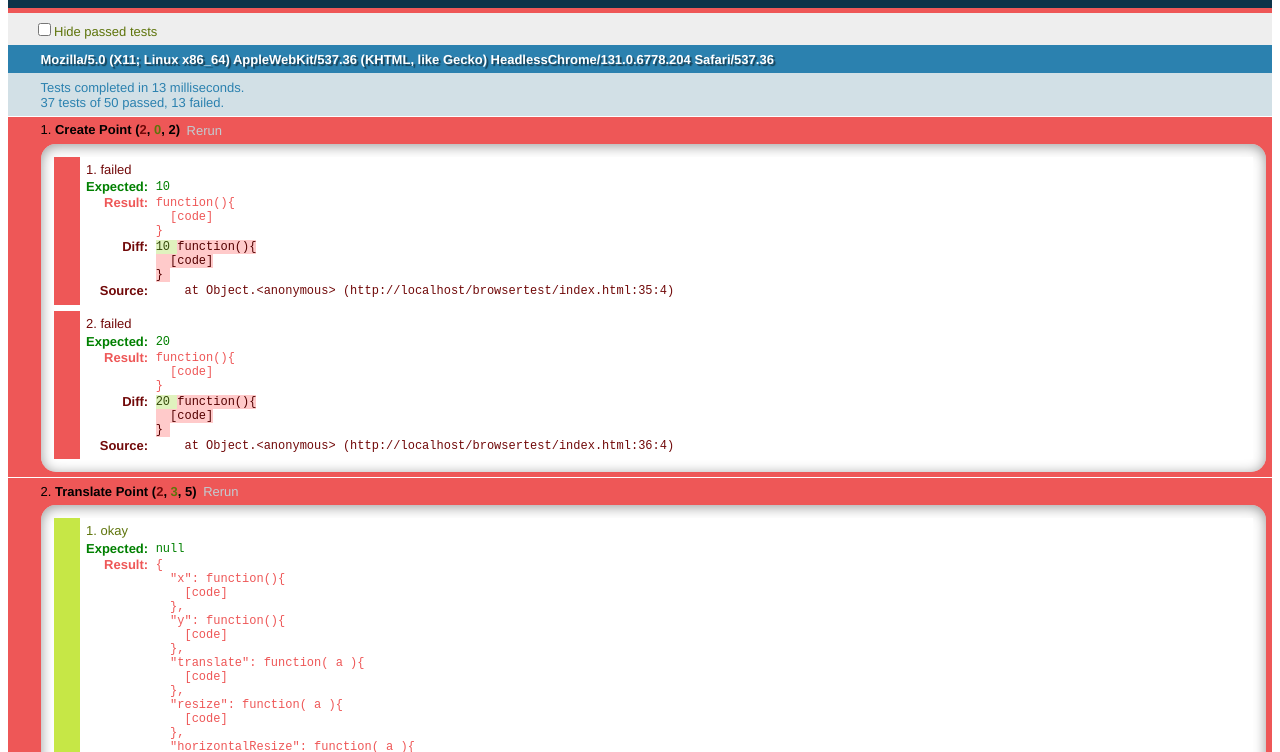
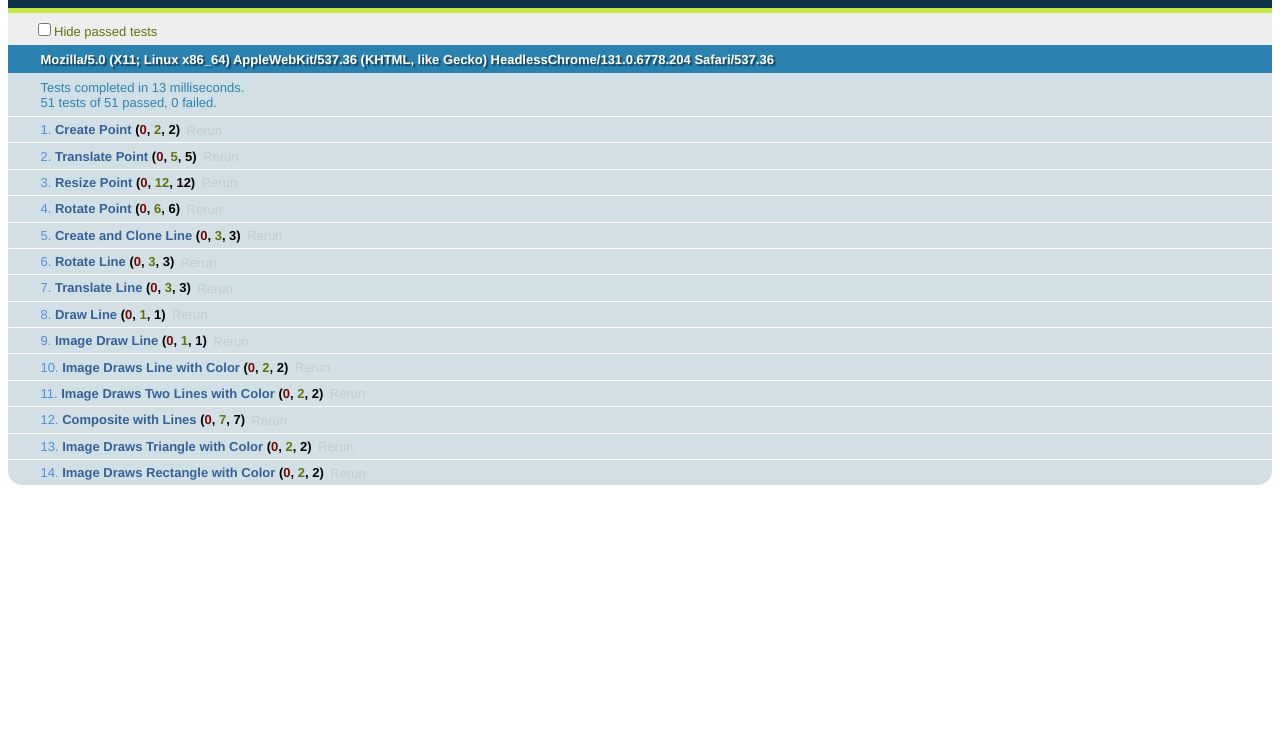
Before and after one commit to ajlopez/AjDrawJs, a website: page browsertest/index.html in a window 1280 px wide. Shown: the part 48-800 px from the top of the page. Drawn offline with Linux system fonts and the light colour scheme.

Commit message:
Using factory methods in index.html

```diff
--- a/browsertest/index.html
+++ b/browsertest/index.html
@@ -31,45 +31,45 @@
 <script type="text/javascript">
 	$(function() {
 		test("Create Point", function() {
-			var p = new ajdraw.Point(10, 20);
-			equal(p.x, 10);
-			equal(p.y, 20);
+			var p = ajdraw.point(10, 20);
+			equal(p.x(), 10);
+			equal(p.y(), 20);
 		});
 
 		test("Translate Point", function() {
-			var p = new ajdraw.Point(10, 20);
-			var m = new ajdraw.Point(20, 30);
+			var p = ajdraw.point(10, 20);
+			var m = ajdraw.point(20, 30);
 			var result = p.translate(m);
 
 			notEqual(result, null);
 			notEqual(result, p);
 			notEqual(result, m);
-			equal(result.x, 30);
-			equal(result.y, 50);
+			equal(result.x(), 30);
+			equal(result.y(), 50);
 		});
 
 		test("Resize Point", function() {
-			var p = new ajdraw.Point(10, 20);
+			var p = ajdraw.point(10, 20);
 			var result = p.resize(2);
 
 			notEqual(result, null);
 			notEqual(result, p);
-			equal(result.x, 20);
-			equal(result.y, 40);
+			equal(result.x(), 20);
+			equal(result.y(), 40);
 
 			result = p.horizontalResize(2);
 
 			notEqual(result, null);
 			notEqual(result, p);
-			equal(result.x, 20);
-			equal(result.y, 20);
+			equal(result.x(), 20);
+			equal(result.y(), 20);
 
 			result = p.verticalResize(2);
 
 			notEqual(result, null);
 			notEqual(result, p);
-			equal(result.x, 10);
-			equal(result.y, 40);
+			equal(result.x(), 10);
+			equal(result.y(), 40);
 		});
 
 		test("Rotate Point", function() {
@@ -81,8 +81,8 @@
 			deepEqual(point.rotate(270), p(20,-10));
 
 			var result = point.rotate(45).rotate(45);
-			ok(Math.abs(result.x - (-20)) < 0.0000001);
-			ok(Math.abs(result.y - 10) < 0.0000001);
+			ok(Math.abs(result.x() - (-20)) < 0.0000001);
+			ok(Math.abs(result.y() - 10) < 0.0000001);
 		});
 
 		test("Create and Clone Line", function() {
@@ -157,7 +157,7 @@
 				.end()
 				.property("strokeStyle", null)
 
-			var image = new ajdraw.Image(ctx);
+			var image = ajdraw.image(ctx);
 
 			var ln = line(p(10,20), p(30,40), { color: "red" });
 
@@ -260,9 +260,9 @@
 				.end()
 				.property("strokeStyle", null)
 
-			var image = new ajdraw.Image(ctx);
+			var image = ajdraw.image(ctx);
 
-			var tr = new ajdraw.Rectangle(p(10,20), p(30,40), { color: "red" });
+			var tr = ajdraw.rectangle(p(10,20), p(30,40), { color: "red" });
 
 			tr.draw(image);
 			ok(ctx.verify());
@@ -271,11 +271,11 @@
 	});
 
 	function p(x, y) {
-		return new ajdraw.Point(x, y);
+		return ajdraw.point(x, y);
 	}
 
 	function line(from, to, style) {
-		return new ajdraw.Line(from, to, style);
+		return ajdraw.line(from, to, style);
 	}
 </script>
 </body>
--- a/src/ajdraw.js
+++ b/src/ajdraw.js
@@ -200,8 +200,8 @@
 	Triangle.prototype.constructor = Triangle;
 
 	function Rectangle(point1, point2, style) {
-        var point3 = new Point(point2.x, point1.y);
-        var point4 = new Point(point1.x, point2.y);
+        var point3 = new Point(point2.x(), point1.y());
+        var point4 = new Point(point1.x(), point2.y());
 
 		Composite.prototype.constructor.call(
 			this,
```
